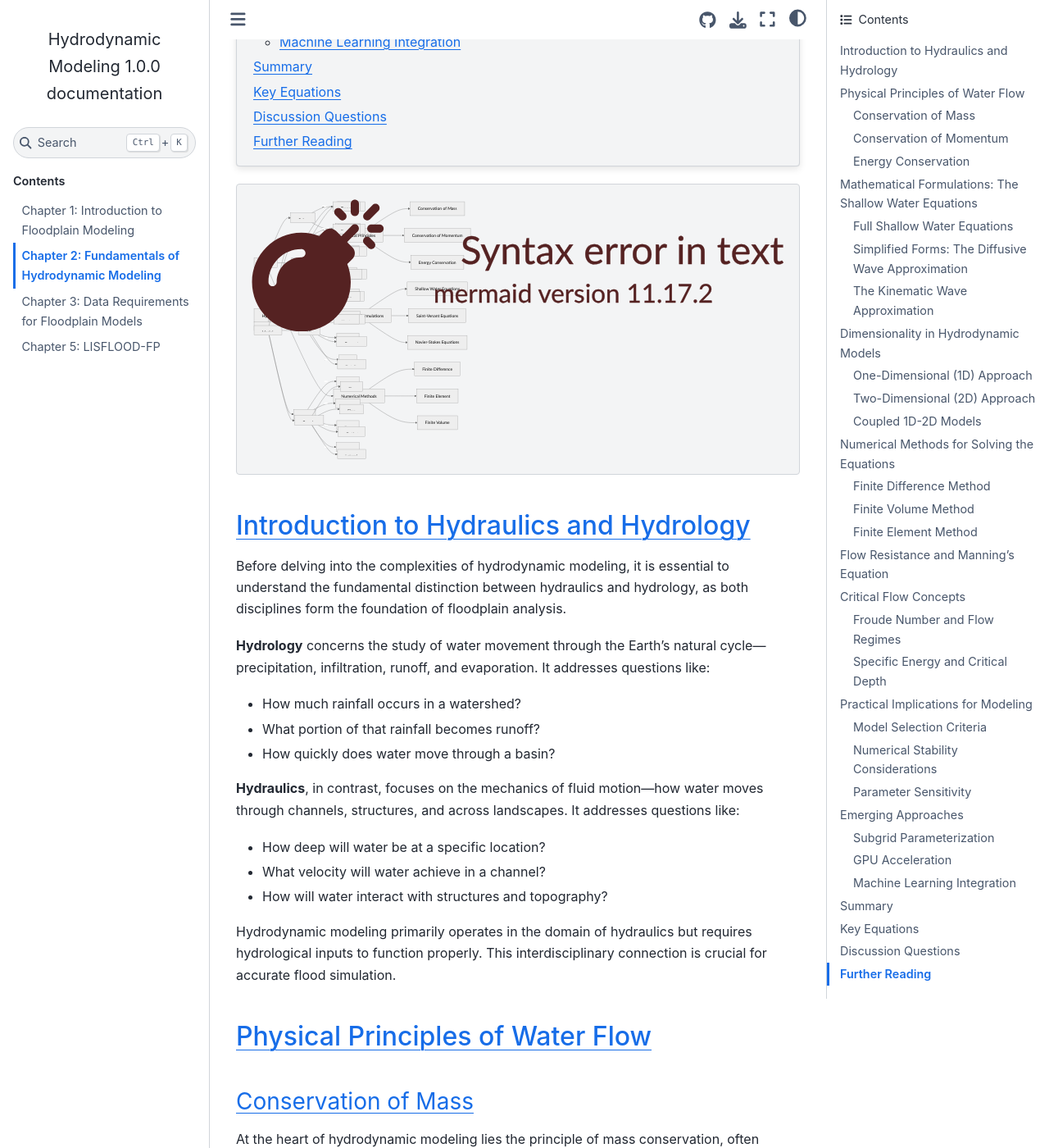
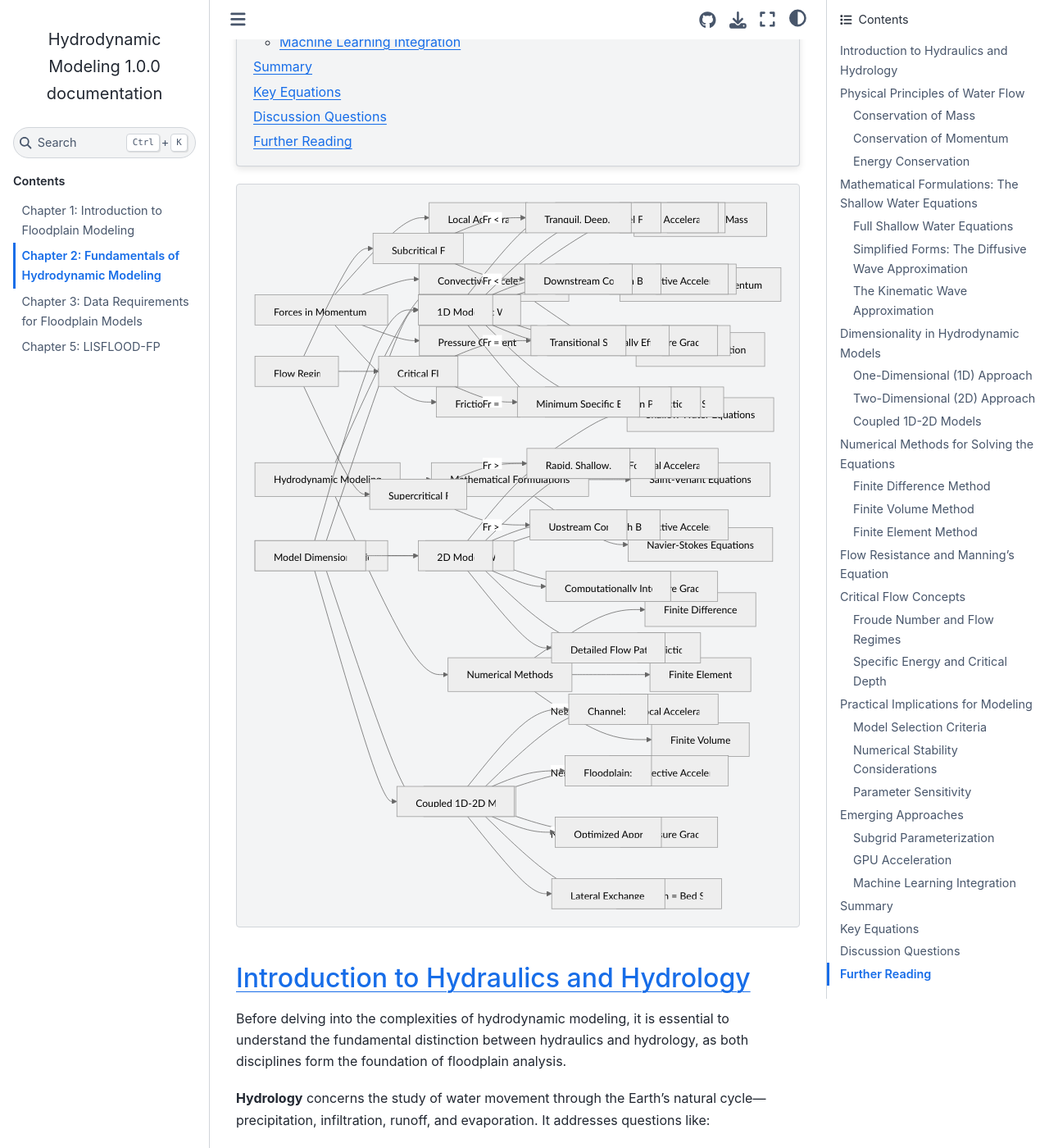
Before and after one commit to SouravDSGit/Hydrodynamic-Modeling, a Sphinx documentation site: the page built from docs/chapter_02.md, in a window 1280 px wide and 1400 px high, scrolled down 1011 px. Shown: the whole window at 82% size. Built offline with Sphinx 7.4.7 and the Sphinx Book theme 1.1.4, drawn with Linux system fonts in a browser that asks for light colours; pages that are not in the unit, such as notebooks, are missing from menus.

Commit message:
initial commit

````diff
--- a/docs/chapter_02.md
+++ b/docs/chapter_02.md
@@ -101,10 +101,11 @@ graph LR
     A --> D[Pressure Gradient Force]
     A --> E[Friction Force]
 
-    B -->|Temporal velocity changes| B1[∂Q/∂t]
-    C -->|Spatial velocity changes| C1[∂(Q²/A)/∂x]
-    D -->|Water surface slope| D1[gA∂h/∂x]
-    E -->|Boundary resistance| E1[gASf]
+    B -->|"Temporal velocity changes"| B1["dQ/dt"]
+    C -->|"Spatial velocity changes"| C1["d(Q^2/A)/dx"]
+    D -->|"Water surface slope"| D1["gA dh/dx"]
+    E -->|"Boundary resistance"| E1["gA Sf"]
+
 ```
 
 Understanding these forces is crucial for interpreting model outputs and recognizing when different terms dominate under various flow conditions.
````
